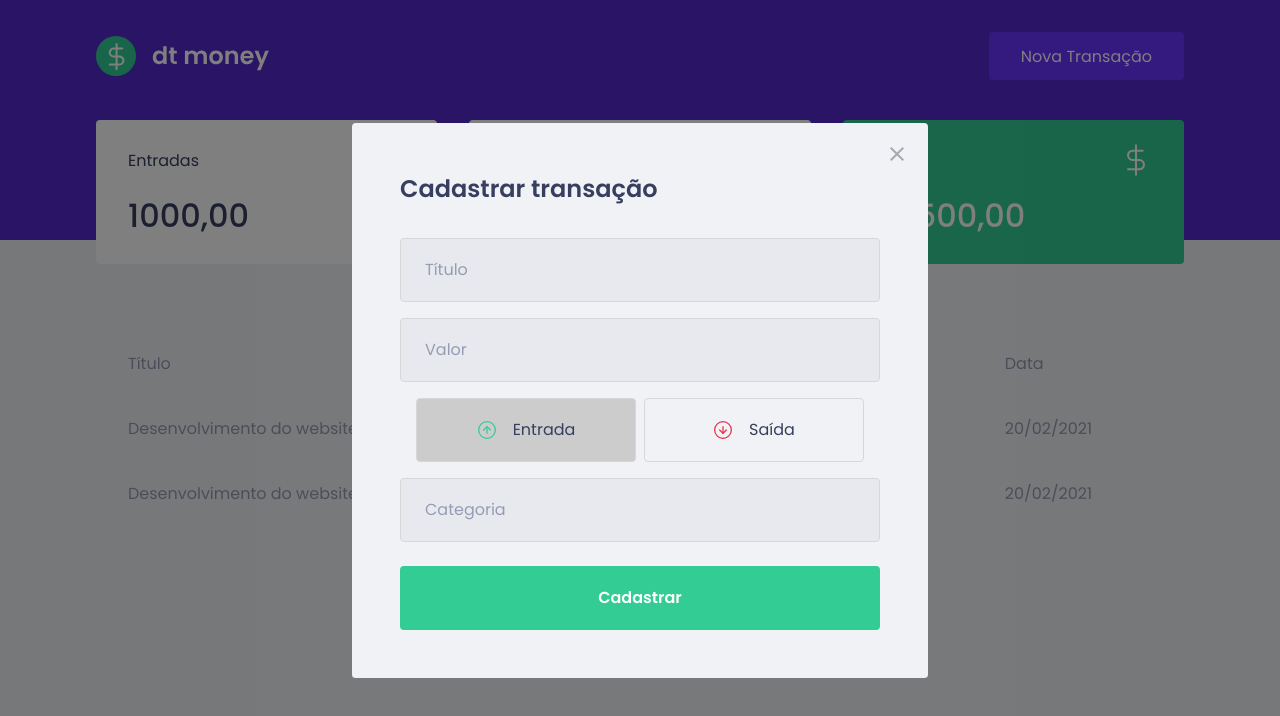
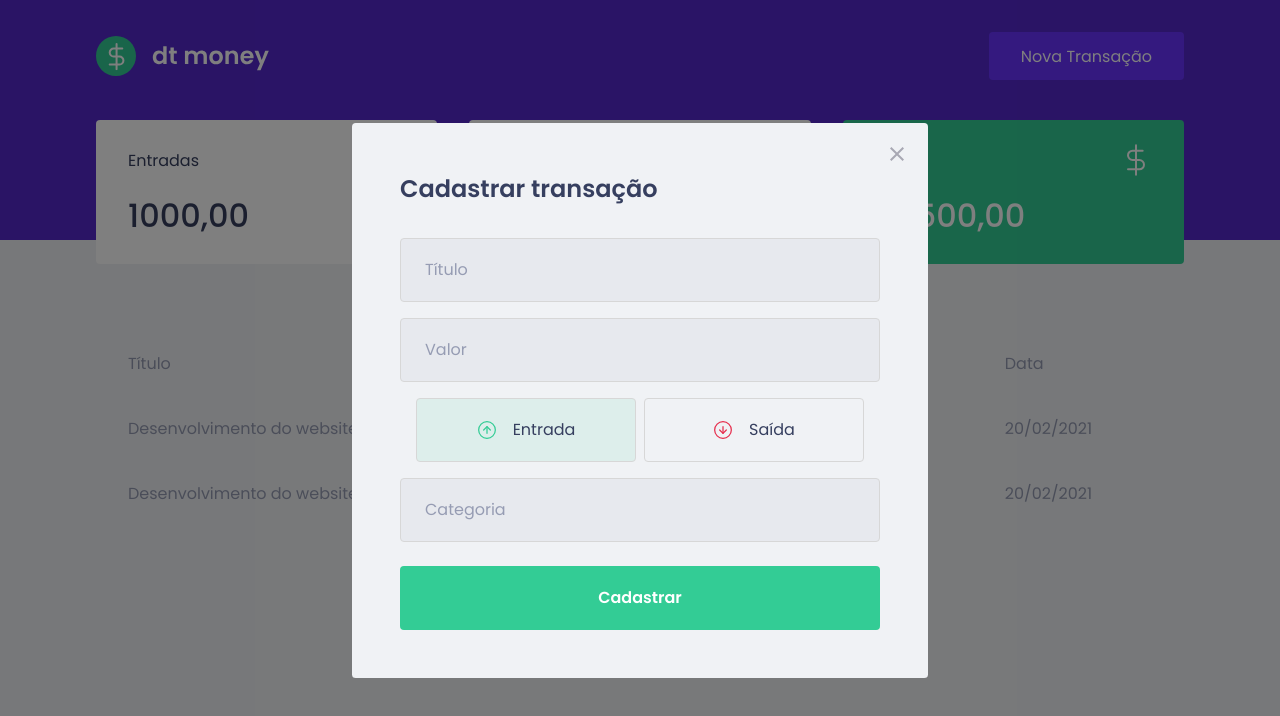
Before and after one commit to MauroBraga/dt-money, a React (Create React App) app: page / in a window 1280 px wide. Both pictures are taken after a click on the button "Nova Transação". Shown: the top 716 px of the page. Built offline with nearby package versions, Linux system fonts and the light colour scheme; no server answers; what miragejs would draw is missing.

Commit message:
cores dos botões

```diff
--- a/src/components/NewTransactionModal/index.tsx
+++ b/src/components/NewTransactionModal/index.tsx
@@ -36,14 +36,16 @@
                     <RadioBox
                         type='button'
                         isActive={type === 'deposit'}
-                        onClick={() => {setType('deposit')}}>
+                        onClick={() => {setType('deposit')}}
+                        activeColor="green">
                         <img src={incomeImg} alt="Entrada"/>
                         <span>Entrada</span>
                     </RadioBox>
                     <RadioBox
                         type='button'
                         isActive={type === 'withdraw'}
-                        onClick={() => {setType('withdraw')}}>
+                        onClick={() => {setType('withdraw')}}
+                        activeColor="red">
                         <img src={outcomeImg} alt="Saída"/>
                         <span>Saída</span>
                     </RadioBox>
--- a/src/components/NewTransactionModal/styles.ts
+++ b/src/components/NewTransactionModal/styles.ts
@@ -1,5 +1,15 @@
 import styled from 'styled-components';
-import { darken } from 'polished';
+import { darken, transparentize } from 'polished';
+
+interface RadioBoxProps {
+    isActive:boolean;
+    activeColor: 'green' | 'red';
+}
+
+const colors = {
+    green: '#33cc95',
+    red: '#e52e4d'
+}
 
 export const Container = styled.form`
     h2 {
@@ -60,16 +70,13 @@
     }
 `;
 
-interface RadioBoxProps {
-    isActive:boolean;
-}
-
 export const RadioBox = styled.button<RadioBoxProps>`
     height: 4rem;
     border: 1px solid #d7d7d7;
     border-radius: 0.25rem;
 
-    background: ${(props)=> props.isActive ? '#ccc': 'transparent'};
+    background: ${({ isActive, activeColor }) => isActive ? transparentize(0.9, colors[activeColor])
+    : 'transparent'};
 
     display: flex;
     align-items: center;
```
